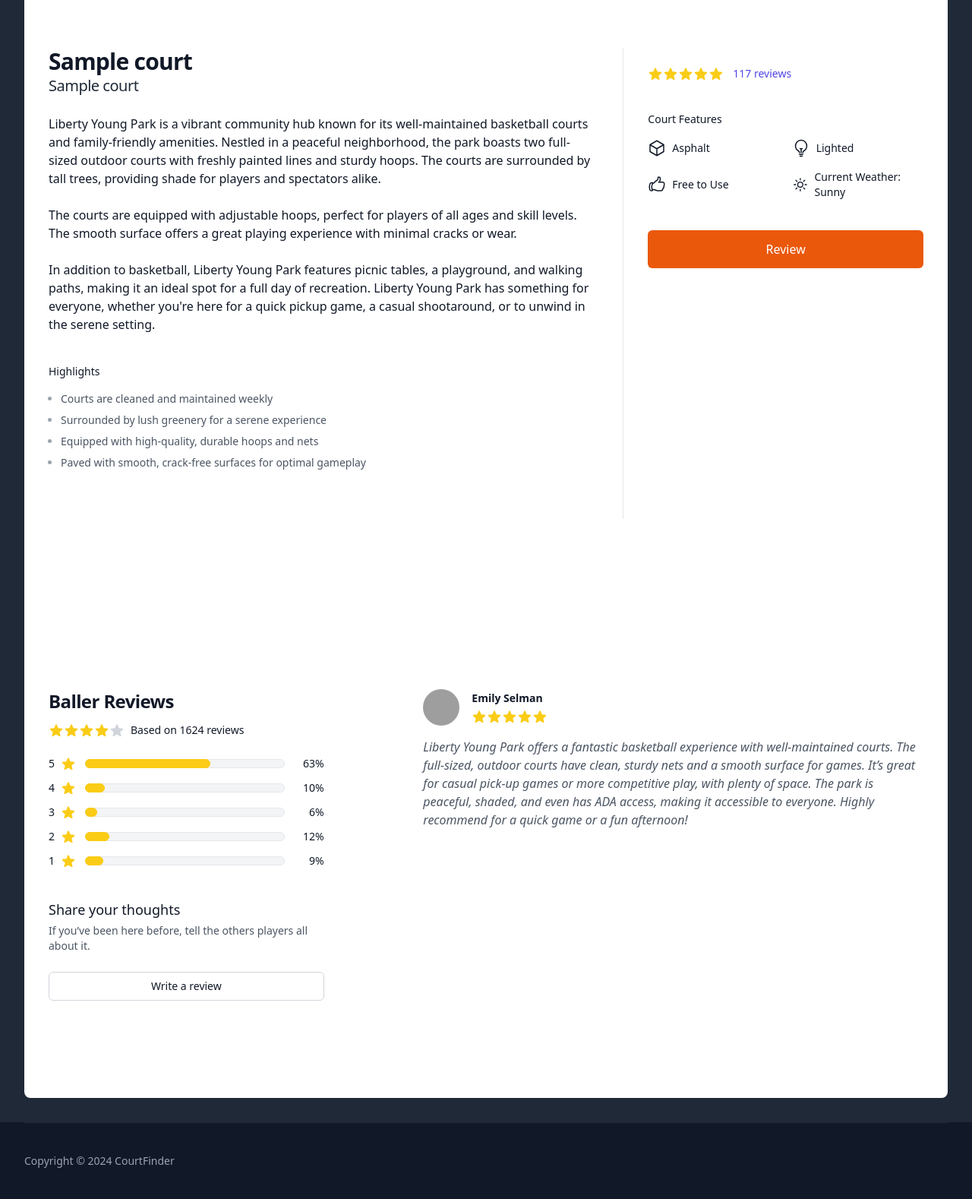
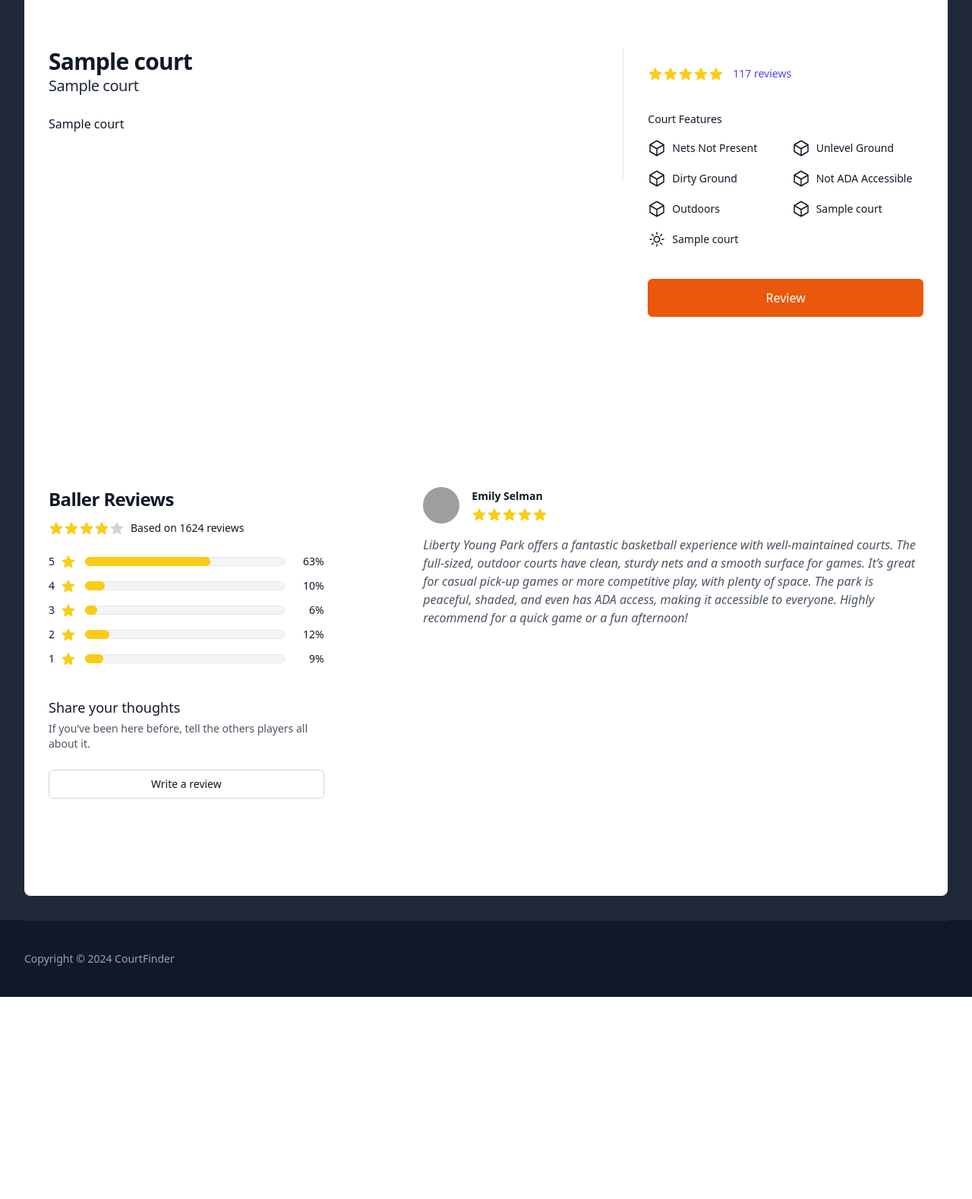
Before and after one commit to KatieWoe/bbcourts, a Flask app: template project/app/templates/court_details.html in a window 1280 px wide. Shown: the part 681-2259 px from the top of the page at 76% size. After the commit the page ends 1993 px from the top, so only its background shows below. Run offline with Flask 3, Linux system fonts and the light colour scheme; the template is opened without the code that fills it: most values are stand-ins (such as "Sample title", 1, 10 or a date in 2020); some libraries are stand-ins or nearby versions; grey boxes are pictures that could not be loaded.

Commit message:
Finish loading court details to template

```diff
--- a/project/app/templates/court_details.html
+++ b/project/app/templates/court_details.html
@@ -50,24 +50,24 @@
 
       <div class="max-w-2xl mx-auto mt-6 sm:px-6 lg:grid lg:max-w-7xl lg:grid-cols-3 lg:gap-x-8 lg:px-8">
         {% if photos[0][1] %}
-        <img src="{{ photos[0][1] }}, alt="Court Photo 1" class="hidden aspect-[3/4] size-full rounded-lg object-cover lg:block">
+        <img src={{ photos[0][1] }} alt="Court Photo 1" class="hidden aspect-[3/4] size-full rounded-lg object-cover lg:block">
         {% else %}
         <img src="https://images.unsplash.com/photo-1654398705562-d126e941ad74?q=80&w=1827&auto=format&fit=crop&ixlib=rb-4.0.3&ixid=M3wxMjA3fDB8MHxwaG90by1wYWdlfHx8fGVufDB8fHx8fA%3D%3D" alt="Two each of gray, white, and black shirts laying flat." class="hidden aspect-[3/4] size-full rounded-lg object-cover lg:block">
         {% endif %}
         <div class="hidden lg:grid lg:grid-cols-1 lg:gap-y-8">
           {% if photos[1][1] %}
-          <img src={{ photos[1][1] }}, alt="Court Photo 2" class="hidden aspect-[3/4] size-full rounded-lg object-cover lg:block">
+          <img src={{ photos[1][1] }} alt="Court Photo 2" class="hidden aspect-[3/4] size-full rounded-lg object-cover lg:block">
           {% else %}
           <img src="https://plus.unsplash.com/premium_photo-1685366445883-709973744248?q=80&w=1887&auto=format&fit=crop&ixlib=rb-4.0.3&ixid=M3wxMjA3fDB8MHxwaG90by1wYWdlfHx8fGVufDB8fHx8fA%3D%3D" alt="Model wearing plain black basic tee." class="aspect-[3/2] size-full rounded-lg object-cover">
           {% endif %}
           {% if photos[2][1] %}
-          <img src={{ photos[2][1] }}, alt="Court Photo 3" class="hidden aspect-[3/4] size-full rounded-lg object-cover lg:block">
+          <img src={{ photos[2][1] }} alt="Court Photo 3" class="hidden aspect-[3/4] size-full rounded-lg object-cover lg:block">
           {% else %}
           <img src="https://images.unsplash.com/photo-1600102784284-d20ee72e533c?q=80&w=1740&auto=format&fit=crop&ixlib=rb-4.0.3&ixid=M3wxMjA3fDB8MHxwaG90by1wYWdlfHx8fGVufDB8fHx8fA%3D%3D" alt="Model wearing plain gray basic tee." class="aspect-[3/2] size-full rounded-lg object-cover">
           {% endif %}
         </div>
         {% if photos[3][1] %}
-        <img src={{ photos[3][1] }}, alt="Court Photo 1" class="hidden aspect-[3/4] size-full rounded-lg object-cover lg:block">
+        <img src={{ photos[3][1] }} alt="Court Photo 1" class="hidden aspect-[3/4] size-full rounded-lg object-cover lg:block">
         {% else %}
         <img src="https://images.unsplash.com/photo-1559692048-79a3f837883d?q=80&w=1935&auto=format&fit=crop&ixlib=rb-4.0.3&ixid=M3wxMjA3fDB8MHxwaG90by1wYWdlfHx8fGVufDB8fHx8fA%3D%3D" alt="Model wearing plain white basic tee." class="aspect-[4/5] size-full object-cover sm:rounded-lg lg:aspect-[3/4]">
         {% endif %}
@@ -142,41 +142,92 @@
               </div>
 
               <div class="grid grid-cols-2 gap-4 mt-4">
-                <!-- Feature: ADA Accessible -->
+                 <!-- Feature: Nets -->
+                 <!-- TODO: Change icon -->
                 <div class="flex items-center text-sm text-gray-900">
                   <svg xmlns="http://www.w3.org/2000/svg" fill="none" viewBox="0 0 24 24" stroke-width="1.5" stroke="currentColor" class="size-6">
                     <path stroke-linecap="round" stroke-linejoin="round" d="m21 7.5-9-5.25L3 7.5m18 0-9 5.25m9-5.25v9l-9 5.25M3 7.5l9 5.25M3 7.5v9l9 5.25m0-9v9" />
                   </svg>
-
-                  <span class="ml-2">Asphalt</span>
+                  {% if court[3] == 1 %}
+                  <span class="ml-2">Nets Present</span>
+                  {% else %}
+                  <span class="ml-2">Nets Not Present</span>
+                  {% endif %}
                 </div>
 
-                <!-- Feature: Lighted Court -->
+                 <!-- Feature: Level ground -->
+                 <!-- TODO: Change icon -->
                 <div class="flex items-center text-sm text-gray-900">
                   <svg xmlns="http://www.w3.org/2000/svg" fill="none" viewBox="0 0 24 24" stroke-width="1.5" stroke="currentColor" class="size-6">
-                    <path stroke-linecap="round" stroke-linejoin="round" d="M12 18v-5.25m0 0a6.01 6.01 0 0 0 1.5-.189m-1.5.189a6.01 6.01 0 0 1-1.5-.189m3.75 7.478a12.06 12.06 0 0 1-4.5 0m3.75 2.383a14.406 14.406 0 0 1-3 0M14.25 18v-.192c0-.983.658-1.823 1.508-2.316a7.5 7.5 0 1 0-7.517 0c.85.493 1.509 1.333 1.509 2.316V18" />
+                    <path stroke-linecap="round" stroke-linejoin="round" d="m21 7.5-9-5.25L3 7.5m18 0-9 5.25m9-5.25v9l-9 5.25M3 7.5l9 5.25M3 7.5v9l9 5.25m0-9v9" />
                   </svg>
-
-                  <span class="ml-2">Lighted</span>
+                  {% if court[4] == 1 %}
+                  <span class="ml-2">Level Ground</span>
+                  {% else %}
+                  <span class="ml-2">Unlevel Ground</span>
+                  {% endif %}
                 </div>
 
-                <!-- Feature: Free -->
+                 <!-- Feature: Cleanliness -->
+                 <!-- TODO: Change icon -->
                 <div class="flex items-center text-sm text-gray-900">
                   <svg xmlns="http://www.w3.org/2000/svg" fill="none" viewBox="0 0 24 24" stroke-width="1.5" stroke="currentColor" class="size-6">
-                    <path stroke-linecap="round" stroke-linejoin="round" d="M6.633 10.25c.806 0 1.533-.446 2.031-1.08a9.041 9.041 0 0 1 2.861-2.4c.723-.384 1.35-.956 1.653-1.715a4.498 4.498 0 0 0 .322-1.672V2.75a.75.75 0 0 1 .75-.75 2.25 2.25 0 0 1 2.25 2.25c0 1.152-.26 2.243-.723 3.218-.266.558.107 1.282.725 1.282m0 0h3.126c1.026 0 1.945.694 2.054 1.715.045.422.068.85.068 1.285a11.95 11.95 0 0 1-2.649 7.521c-.388.482-.987.729-1.605.729H13.48c-.483 0-.964-.078-1.423-.23l-3.114-1.04a4.501 4.501 0 0 0-1.423-.23H5.904m10.598-9.75H14.25M5.904 18.5c.083.205.173.405.27.602.197.4-.078.898-.523.898h-.908c-.889 0-1.713-.518-1.972-1.368a12 12 0 0 1-.521-3.507c0-1.553.295-3.036.831-4.398C3.387 9.953 4.167 9.5 5 9.5h1.053c.472 0 .745.556.5.96a8.958 8.958 0 0 0-1.302 4.665c0 1.194.232 2.333.654 3.375Z" />
+                    <path stroke-linecap="round" stroke-linejoin="round" d="m21 7.5-9-5.25L3 7.5m18 0-9 5.25m9-5.25v9l-9 5.25M3 7.5l9 5.25M3 7.5v9l9 5.25m0-9v9" />
                   </svg>
-
-
-                  <span class="ml-2">Free to Use</span>
+                  {% if court[5] == 1 %}
+                  <span class="ml-2">Clean Court</span>
+                  {% else %}
+                  <span class="ml-2">Dirty Ground</span>
+                  {% endif %}
                 </div>
 
-                <!-- Feature: Weather -->
+                 <!-- Feature: ADA -->
+                 <!-- TODO: Change icon -->
+                <div class="flex items-center text-sm text-gray-900">
+                  <svg xmlns="http://www.w3.org/2000/svg" fill="none" viewBox="0 0 24 24" stroke-width="1.5" stroke="currentColor" class="size-6">
+                    <path stroke-linecap="round" stroke-linejoin="round" d="m21 7.5-9-5.25L3 7.5m18 0-9 5.25m9-5.25v9l-9 5.25M3 7.5l9 5.25M3 7.5v9l9 5.25m0-9v9" />
+                  </svg>
+                  {% if court[6] == 1 %}
+                  <span class="ml-2">ADA Accessible</span>
+                  {% else %}
+                  <span class="ml-2">Not ADA Accessible</span>
+                  {% endif %}
+                </div>
+
+                 <!-- Feature: inOut -->
+                 <!-- TODO: Change icon -->
+                <div class="flex items-center text-sm text-gray-900">
+                  <svg xmlns="http://www.w3.org/2000/svg" fill="none" viewBox="0 0 24 24" stroke-width="1.5" stroke="currentColor" class="size-6">
+                    <path stroke-linecap="round" stroke-linejoin="round" d="m21 7.5-9-5.25L3 7.5m18 0-9 5.25m9-5.25v9l-9 5.25M3 7.5l9 5.25M3 7.5v9l9 5.25m0-9v9" />
+                  </svg>
+                  {% if court[7] == 1 %}
+                  <span class="ml-2">Indoors</span>
+                  {% else %}
+                  <span class="ml-2">Outdoors</span>
+                  {% endif %}
+                </div>
+
+                 <!-- Feature: Hours -->
+                 <!-- TODO: Change icon -->
+                <div class="flex items-center text-sm text-gray-900">
+                  <svg xmlns="http://www.w3.org/2000/svg" fill="none" viewBox="0 0 24 24" stroke-width="1.5" stroke="currentColor" class="size-6">
+                    <path stroke-linecap="round" stroke-linejoin="round" d="m21 7.5-9-5.25L3 7.5m18 0-9 5.25m9-5.25v9l-9 5.25M3 7.5l9 5.25M3 7.5v9l9 5.25m0-9v9" />
+                  </svg>
+                  {% if court[8] %}
+                  <span class="ml-2">{{court[8]}}</span>
+                  {% endif %}
+                </div>
+
+                <!-- Feature: Price -->
+                 <!-- TODO: Change icon -->
                 <div class="flex items-center text-sm text-gray-900">
                   <svg xmlns="http://www.w3.org/2000/svg" fill="none" viewBox="0 0 24 24" stroke-width="1.5" stroke="currentColor" class="size-6">
                     <path stroke-linecap="round" stroke-linejoin="round" d="M12 3v2.25m6.364.386-1.591 1.591M21 12h-2.25m-.386 6.364-1.591-1.591M12 18.75V21m-4.773-4.227-1.591 1.591M5.25 12H3m4.227-4.773L5.636 5.636M15.75 12a3.75 3.75 0 1 1-7.5 0 3.75 3.75 0 0 1 7.5 0Z" />
                   </svg>
 
-                  <span class="ml-2">Current Weather: Sunny</span>
+                  {% if court[9] %}
+                  <span class="ml-2">{{court[9]}}</span>
+                  {% endif %}
                 </div>
               </div>
             </div>
@@ -195,24 +246,11 @@
             <h3 class="sr-only">Description</h3>
 
             <div class="space-y-6">
-              <p class="text-base text-gray-900">Liberty Young Park is a vibrant community hub known for its well-maintained basketball courts and family-friendly amenities. Nestled in a peaceful neighborhood, the park boasts two full-sized outdoor courts with freshly painted lines and sturdy hoops. The courts are surrounded by tall trees, providing shade for players and spectators alike.</p>
-              <p class="text-base text-gray-900">The courts are equipped with adjustable hoops, perfect for players of all ages and skill levels. The smooth surface offers a great playing experience with minimal cracks or wear.</p>
-              <p class="text-base text-gray-900">In addition to basketball, Liberty Young Park features picnic tables, a playground, and walking paths, making it an ideal spot for a full day of recreation. Liberty Young Park has something for everyone, whether you're here for a quick pickup game, a casual shootaround, or to unwind in the serene setting.</p>
+              {% if court %}
+              <p class="text-base text-gray-900">{{court[11]}}</p>
+              {% endif %}
             </div>
           </div>
-
-          <div class="mt-10">
-            <h3 class="text-sm font-medium text-gray-900">Highlights</h3>
-
-            <div class="mt-4">
-              <ul role="list" class="pl-4 space-y-2 text-sm list-disc">
-                <li class="text-gray-400"><span class="text-gray-600">Courts are cleaned and maintained weekly</span></li>
-                <li class="text-gray-400"><span class="text-gray-600">Surrounded by lush greenery for a serene experience</span></li>
-                <li class="text-gray-400"><span class="text-gray-600">Equipped with high-quality, durable hoops and nets</span></li>
-                <li class="text-gray-400"><span class="text-gray-600">Paved with smooth, crack-free surfaces for optimal gameplay</span></li>
-              </ul>
-            </div>
-
           </div>
 
 
```
Also changed, not shown: project/app/templates/listing.html (+92 -21 lines).
